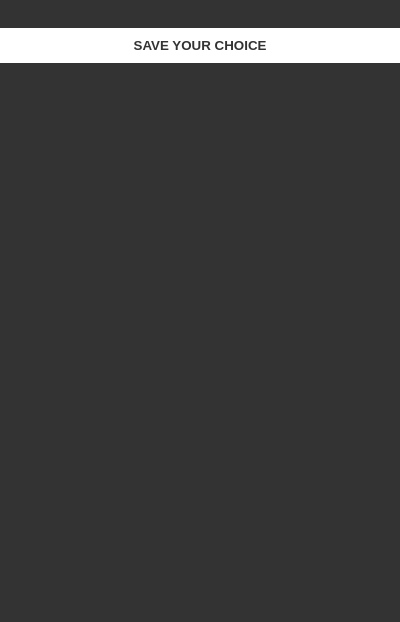
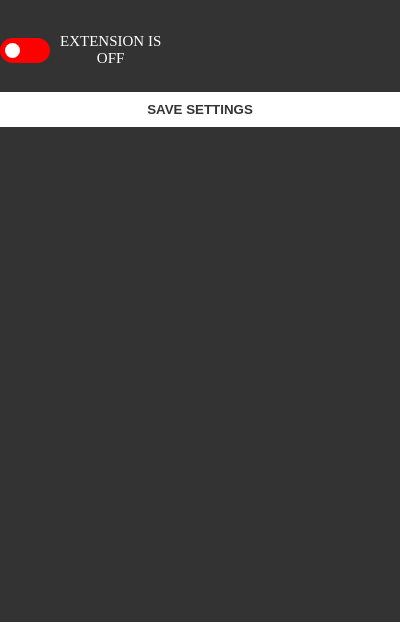
Before and after one commit to xmavv/link_extension, a browser extension: page popup.html in a window 400 px wide. Shown: the part 222-844 px from the top of the page. Drawn offline with Linux system fonts and the light colour scheme.

Commit message:
added isExtensionOn logic with toggle in popup.js

```diff
--- a/popup.css
+++ b/popup.css
@@ -86,7 +86,7 @@ input {
 }
 
 .btn::before {
-  content: "saved!";
+  content: "saving in 3s";
   text-transform: lowercase;
   position: absolute;
   border-radius: 2rem;
@@ -106,3 +106,61 @@ input {
   visibility: hidden;
   opacity: 0;
 }
+
+.toggle-switch {
+  display: flex;
+  align-items: center;
+  margin-top: 0.5rem;
+  margin-bottom: 2.5rem;
+}
+
+.toggle-switch div {
+  margin-right: 1rem;
+}
+
+.toggle {
+  visibility: hidden;
+  display: none;
+}
+
+.toggle ~ label {
+  display: flex;
+  align-items: center;
+  justify-content: flex-start;
+  cursor: pointer;
+  color: #fff;
+}
+
+.toggle ~ label::before {
+  content: "";
+  height: 2.5rem;
+  width: 5rem;
+  border-radius: 2rem;
+  background-color: red;
+  transition: background-color 0.2s ease-in-out;
+}
+
+.toggle ~ label::after {
+  content: "";
+  position: absolute;
+  width: 1.5rem;
+  height: 1.5rem;
+  border-radius: 50%;
+  background-color: #fff;
+  left: 0.5rem;
+  transition: transform 0.1s ease-in-out;
+}
+
+.toggle:checked ~ label::after {
+  transform: translateX(165%);
+}
+
+.toggle:checked ~ label::before {
+  background-color: green;
+}
+
+.toggle-switch__text {
+  justify-self: flex-end;
+  font-size: 1.5rem;
+  color: #fff;
+}
--- a/popup.html
+++ b/popup.html
@@ -12,7 +12,9 @@
       <div class="container">
         <p>
           Pick color for
-          <a role="link" aria-disabled="true" class="unsafe">NOTsafeLink</a>
+          <a role="link" aria-disabled="true" href="#" class="unsafe"
+            >NOTsafeLink</a
+          >
           <input type="color" value="#ff0000" id="input_unsafe" />
         </p>
         <p>
@@ -23,6 +25,16 @@
       </div>
     </main>
 
-    <button id="btn" class="btn">Save Your choice</button>
+    <div class="toggle-switch">
+      <div>
+        <input type="checkbox" class="toggle" name="toggle" id="toggle" />
+        <label for="toggle" aria-label="Switch extension on/off"></label>
+      </div>
+      <p class="toggle-switch__text">
+        EXTENSION IS <span id="toggle-on"></span>
+      </p>
+    </div>
+
+    <button id="btn" class="btn">Save settings</button>
   </body>
 </html>
--- a/popup.js
+++ b/popup.js
@@ -3,11 +3,14 @@ const SafeColorPicker = document.getElementById("input_safe");
 const unSafeLink = document.querySelector(".unsafe");
 const safeLink = document.querySelector(".safe");
 const btnSubmitSettings = document.getElementById("btn");
+const toggle = document.getElementById("toggle");
+const toggleOn = document.getElementById("toggle-on");
+let isExtensionOn;
 
 let safeColor = "#00ff00";
 let unsafeColor = "#ff0000";
 
-// to trzeba zmienic na local storage
+// while clicking our safeLink icon
 document.addEventListener("DOMContentLoaded", () => {
   chrome.storage.local.get(["safeColor"]).then((result) => {
     safeColor = result.safeColor;
@@ -19,7 +22,13 @@ document.addEventListener("DOMContentLoaded", () => {
     unSafeColorPicker.value = unsafeColor;
     unSafeLink.style.color = unsafeColor;
   });
-  // sendMessageToContentscripts();
+  chrome.storage.local.get(["isExtensionOn"]).then((result) => {
+    toggle.checked = result.isExtensionOn;
+    isExtensionOn = result.isExtensionOn;
+    isExtensionOn
+      ? (toggleOn.textContent = "ON")
+      : (toggleOn.textContent = "OFF");
+  });
 });
 
 // send message
@@ -29,17 +38,29 @@ function sendMessageToContentscripts() {
     chrome.tabs.sendMessage(activeTab.id, {
       safeColor,
       unsafeColor,
+      isExtensionOn,
     });
   });
 }
 
 // btn submit settings
-btnSubmitSettings.addEventListener("click", () => {
+const processSendMessageChange = debounce(() => {
   chrome.storage.local.set({ safeColor }).then(() => {});
 
   chrome.storage.local.set({ unsafeColor }).then(() => {});
 
+  chrome.storage.local.set({ isExtensionOn }).then(() => {});
   sendMessageToContentscripts();
+}, 3000);
+
+btnSubmitSettings.addEventListener("click", processSendMessageChange);
+
+toggle.addEventListener("click", () => {
+  isExtensionOn = toggle.checked;
+
+  isExtensionOn
+    ? (toggleOn.textContent = "ON")
+    : (toggleOn.textContent = "OFF");
 });
 
 // popup manipulations
```
Also changed, not shown: contentScripts.js (+21 -1 lines), readme.md.
